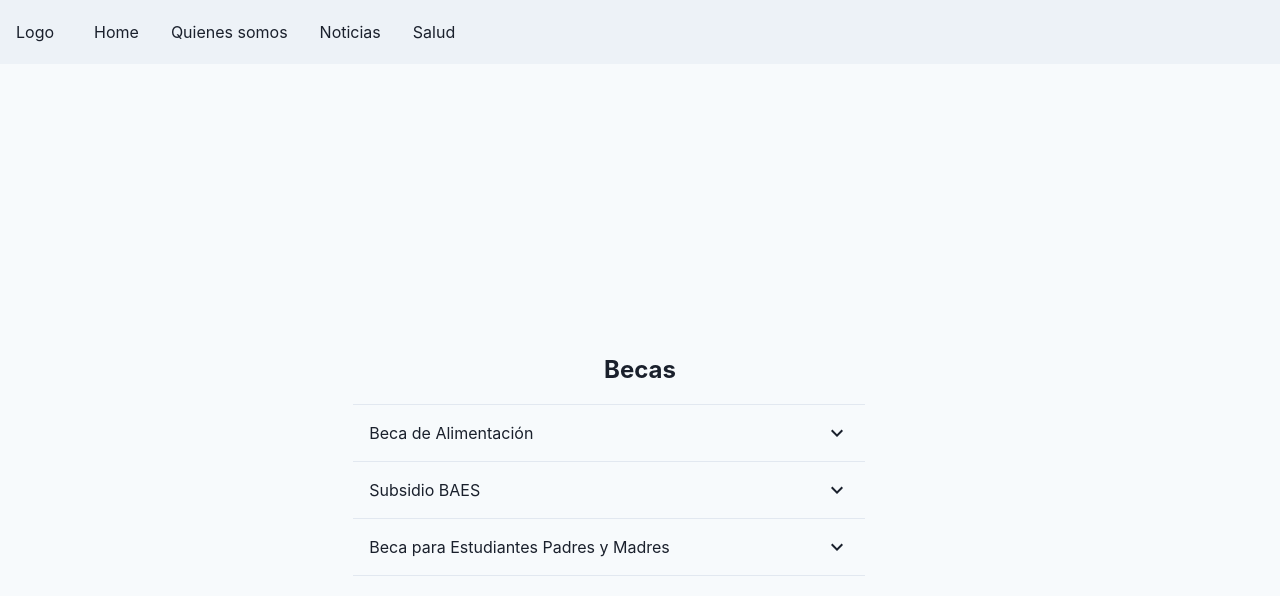
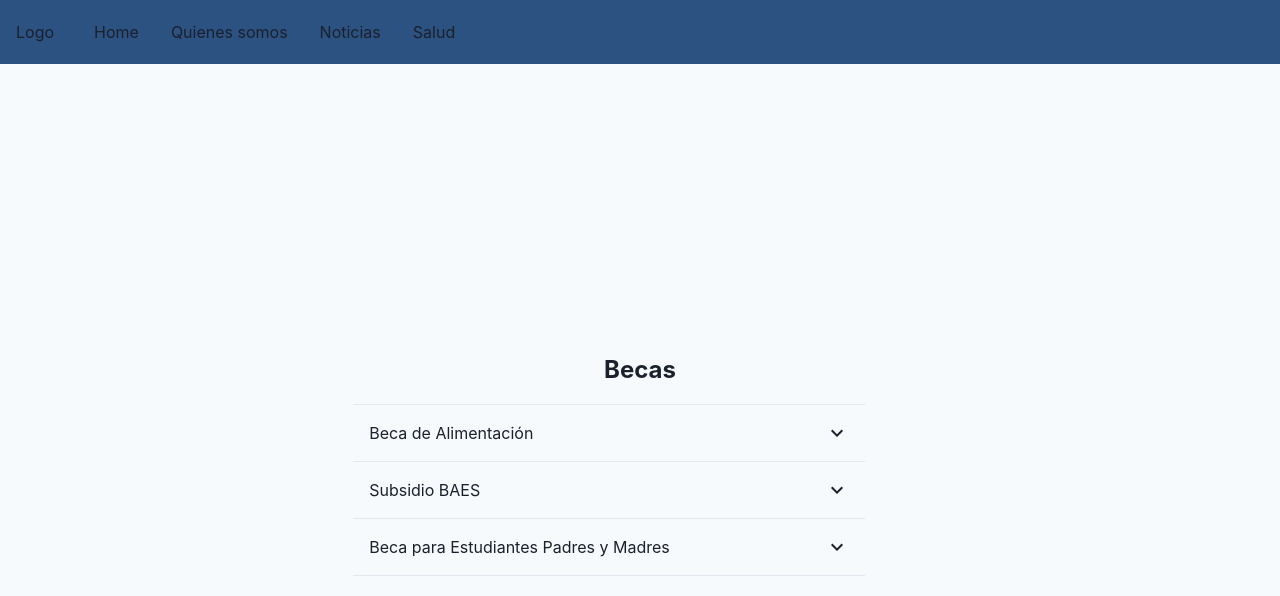
Before and after one commit to FelipeGuicharrousse/Proyecto-DIU, a React (Create React App) app: page / in a window 1280 px wide. Shown: the top 596 px of the page. Built offline with nearby package versions, Linux system fonts and the light colour scheme.

Commit message:
Update withAction.js

```diff
--- a/src/components/withAction.js
+++ b/src/components/withAction.js
@@ -11,11 +11,12 @@ import { HamburgerIcon, CloseIcon } from '@chakra-ui/icons';
 
 export default function WithAction() {
   const { isOpen, onOpen, onClose } = useDisclosure();
-  const hoverBgColor = useColorModeValue('gray.200', 'gray.700');
+  const hoverBgColor = useColorModeValue('blue.200', 'blue.400');
 
   return (
     <>
-      <Box bg={useColorModeValue('gray.100', 'gray.900')} px={4} top="0" width="100%">
+      <Box bg={useColorModeValue('blue.700', 'blue.900')} px={4} top="0" width="100%">
+
         <Flex h={16} alignItems={'center'} justifyContent={'space-between'}>
           <IconButton
             size={'md'}
```
